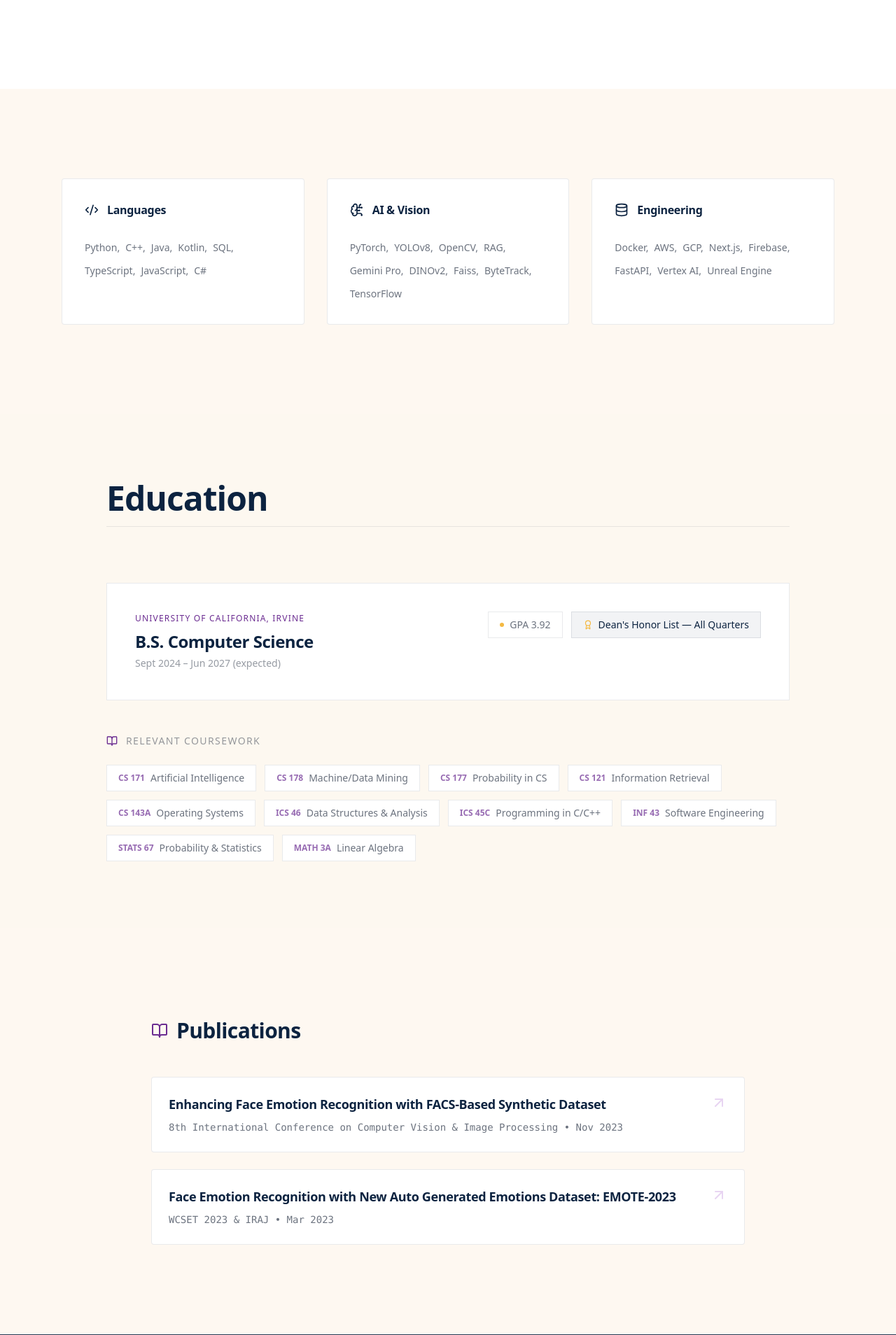
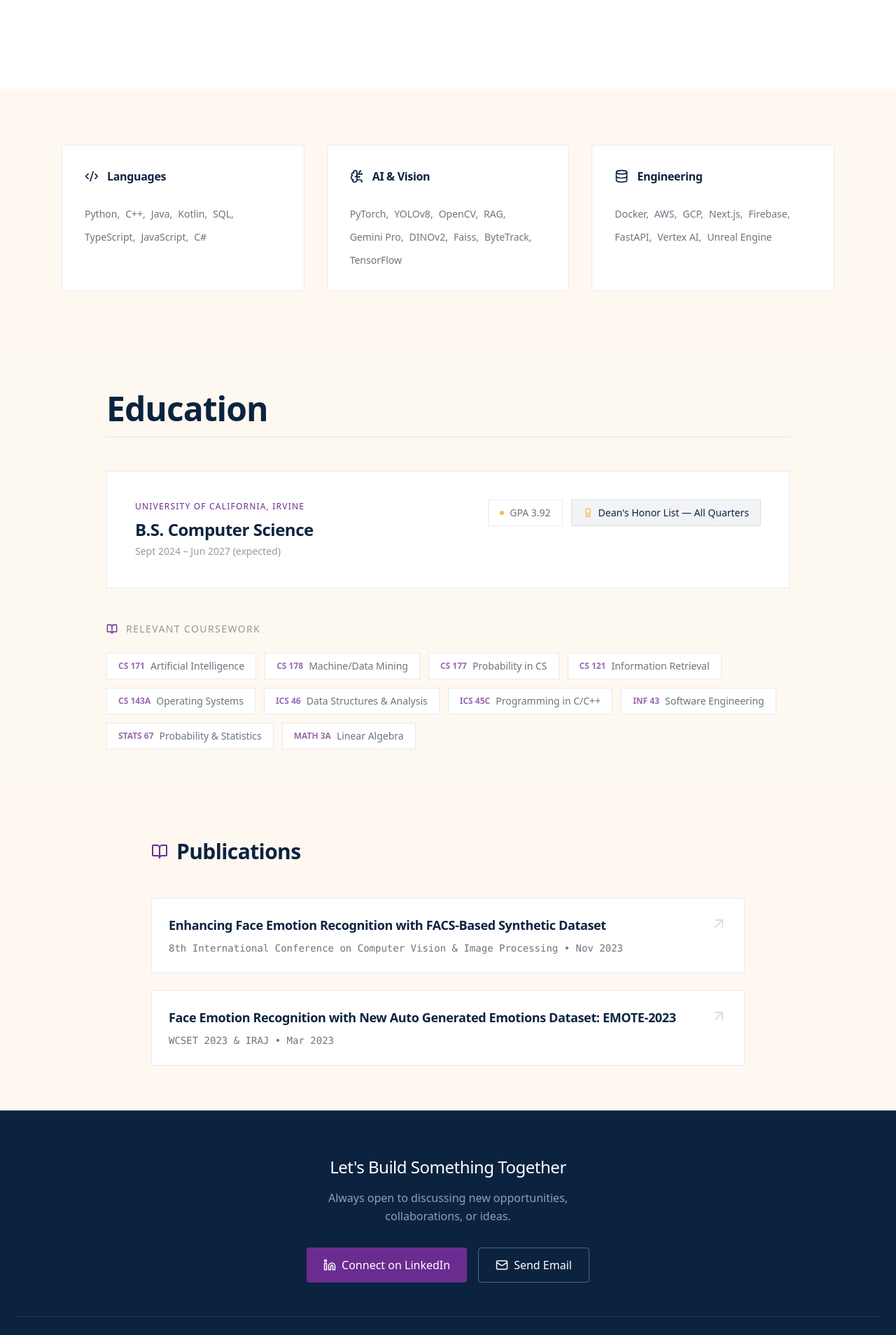
Before and after one commit to rohan1234usa/rohan-portfolio, a Next.js app: page / in a window 1280 px wide. Shown: the part 3212-5120 px from the top of the page at 70% size. Built offline with nearby package versions, Linux system fonts and the light colour scheme; a web font is replaced by a local one.

Commit message:
tighten spacing on skills, education, publications to match new section priority

```diff
--- a/components/Education.tsx
+++ b/components/Education.tsx
@@ -17,11 +17,11 @@ const COURSES = [
 ];
 
 export const Education = () => (
-    <section id="education" className="py-24 bg-brand-cream relative">
+    <section id="education" className="py-16 bg-brand-cream relative">
         <div className="container mx-auto px-6 max-w-5xl">
 
             {/* Section header */}
-            <div className="mb-20">
+            <div className="mb-12">
                 <h2 className="text-4xl lg:text-5xl font-bold text-brand-navy mb-4 font-display">
                     Education
                 </h2>
--- a/components/Publications.tsx
+++ b/components/Publications.tsx
@@ -19,7 +19,7 @@ export const Publications = () => {
     ];
 
     return (
-        <section className="py-24 lg:py-32 bg-brand-cream/30">
+        <section className="py-16 bg-brand-cream/30">
             <div className="container mx-auto px-6 max-w-4xl">
                 <h2 className="text-3xl font-bold text-brand-navy mb-12 flex items-center gap-3 font-display">
                     <BookOpen className="text-brand-purple" /> Publications
--- a/components/Skills.tsx
+++ b/components/Skills.tsx
@@ -47,7 +47,7 @@ export const Skills = () => {
     };
 
     return (
-        <section className="py-24 lg:py-32 bg-brand-cream/30">
+        <section className="py-20 bg-brand-cream/30">
             <div className="container mx-auto px-6 max-w-6xl">
                 {/* Section Header */}
                 <div className="grid md:grid-cols-3 gap-8">
```
